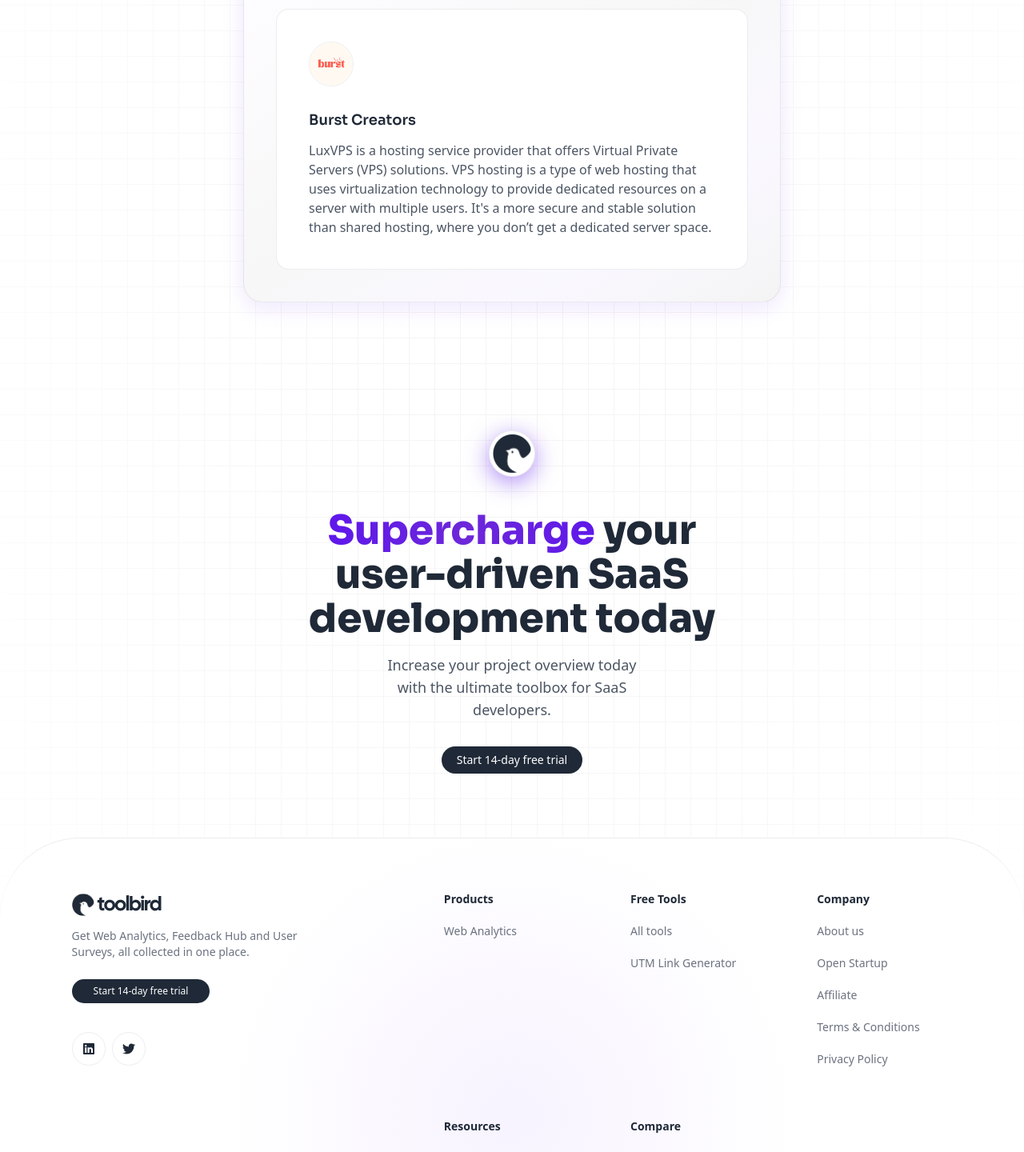
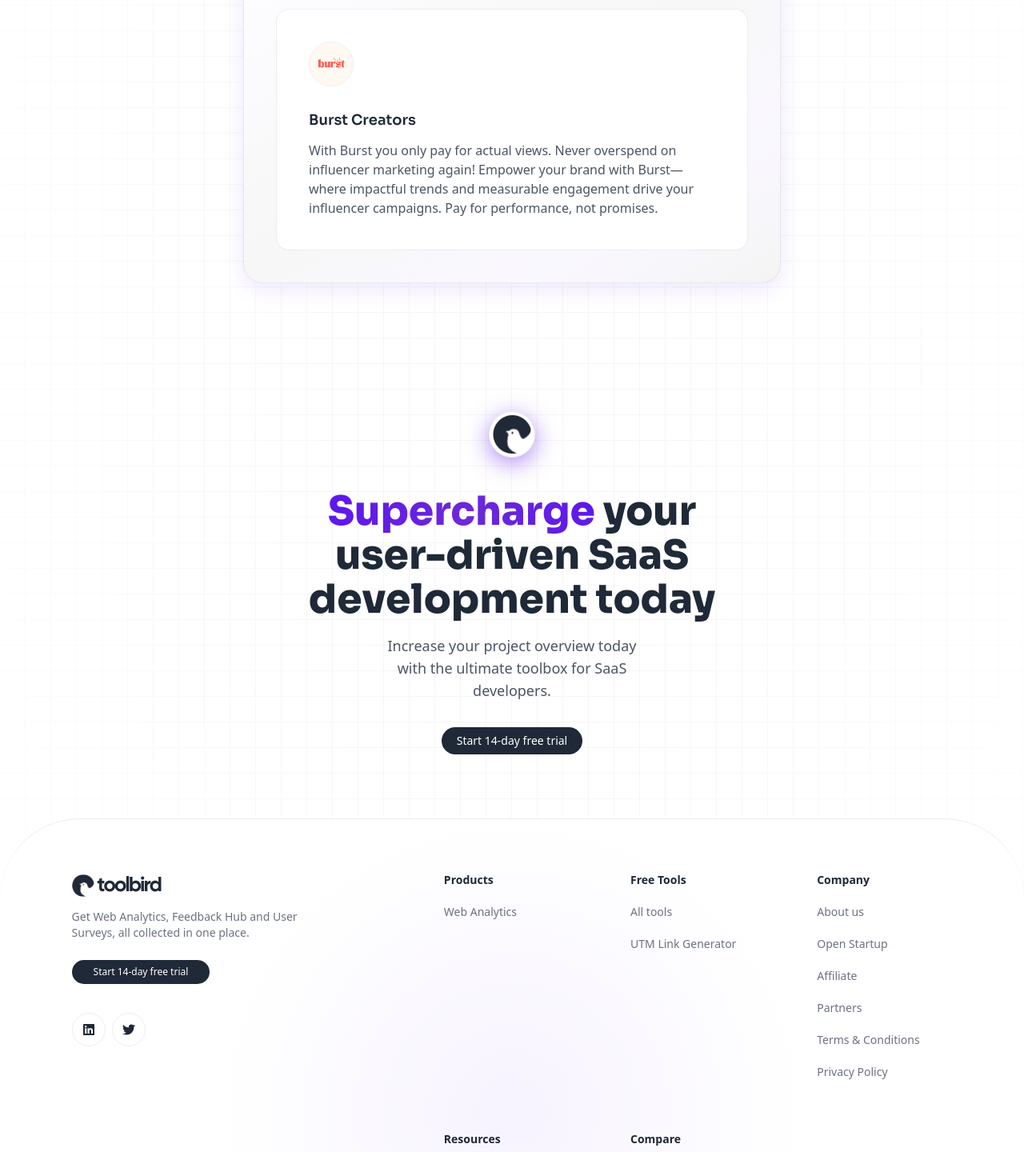
Before and after one commit to Gazella-Team/LM-Consulting, a Next.js app: page /partners in a window 1280 px wide. Shown: the part 858-2298 px from the top of the page at 80% size. Built offline with nearby package versions, Linux system fonts and the light colour scheme; what @ebay/nice-modal-react, @toolbird/web would draw is missing.

Commit message:
partner fix

```diff
--- a/src/components/CurvePageIntro.tsx
+++ b/src/components/CurvePageIntro.tsx
@@ -44,7 +44,7 @@
 							<div className="flex items-center paragraph relative justify-center gap-3 mt-6 mb-4 font-medium">
 								<Link
 									target={props.buttons[0].target}
-									href={'/'}
+									href={props.buttons[0].path}
 									className="bg-gray-800 border-[3px] border-gray-800 font-normal text-sm text-white px-4 py-1 rounded-full"
 								>
 									{props.buttons[0].text}
--- a/src/components/Layout/Footer.tsx
+++ b/src/components/Layout/Footer.tsx
@@ -48,6 +48,10 @@
 			{
 				label: 'Affiliate',
 				href: '/affiliate',
+			},
+			{
+				label: 'Partners',
+				href: '/partners',
 			},
 			{
 				label: 'Terms & Conditions',
--- a/src/pages/partners/index.tsx
+++ b/src/pages/partners/index.tsx
@@ -8,7 +8,7 @@
 
 const partnerData = [
 	{name: "Luxvps", image:"/partners/luxvps.png", link: "https://luxvps.net/", description: "LuxVPS is a hosting service provider that offers Virtual Private Servers (VPS) solutions. VPS hosting is a type of web hosting that uses virtualization technology to provide dedicated resources on a server with multiple users. It's a more secure and stable solution than shared hosting, where you don’t get a dedicated server space."},
-	{name: "Burst Creators", image:"/partners/burstcreators.png", link: "https://burstcreators.com/", description: "LuxVPS is a hosting service provider that offers Virtual Private Servers (VPS) solutions. VPS hosting is a type of web hosting that uses virtualization technology to provide dedicated resources on a server with multiple users. It's a more secure and stable solution than shared hosting, where you don’t get a dedicated server space."},
+	{name: "Burst Creators", image:"/partners/burstcreators.png", link: "https://burstcreators.com/", description: "With Burst you only pay for actual views. Never overspend on influencer marketing again! Empower your brand with Burst—where impactful trends and measurable engagement drive your influencer campaigns. Pay for performance, not promises."},
 ]
 
 export default function Partners() {
@@ -23,7 +23,8 @@
 				buttons={[
 					{
 						text: 'Become a Toolbird Partner',
-						path: 'https://app.toolbird.io/auth/register',
+						path: 'https://cal.com/lasseosmann/toolbird-partner',
+						target: "_blank",
 					},
 				]}
 			>
```
